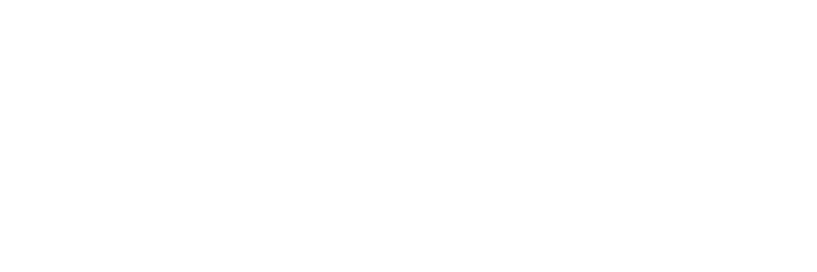
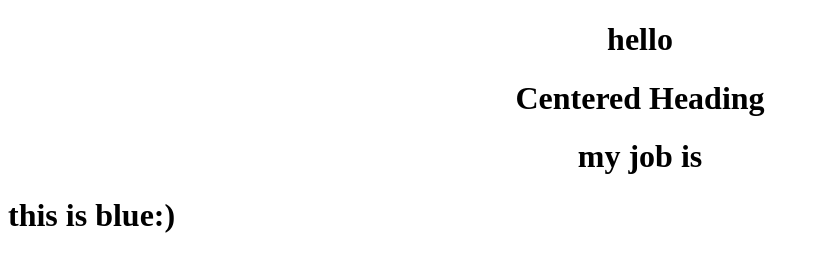
Before and after one commit to CTW009/projects, a plain HTML site: page first html project/main.html in a window 1280 px wide. Shown: the whole page, without its empty margins (0-817 px from the left). Drawn offline with Linux system fonts and the light colour scheme.

Commit message:
ahhahahahahahahaha

```diff
--- a/first html project/main.html
+++ b/first html project/main.html
@@ -5,6 +5,10 @@
     <meta name="viewport" content="width=device-width, initial-scale=1.0">
     <title>Document</title>
 </head>
+    <h1 style="text-align:center;"> hello</h1>
+    <h1 style="text-align:center;">Centered Heading</h1>
+    <h1 style="text-align:center;"> my job is</h1>
+    <h1 style="color: rgb(17, 134, 236)," style="text-align:center;"> this is blue:)</h1>
 <body>
 
 </body>
```
